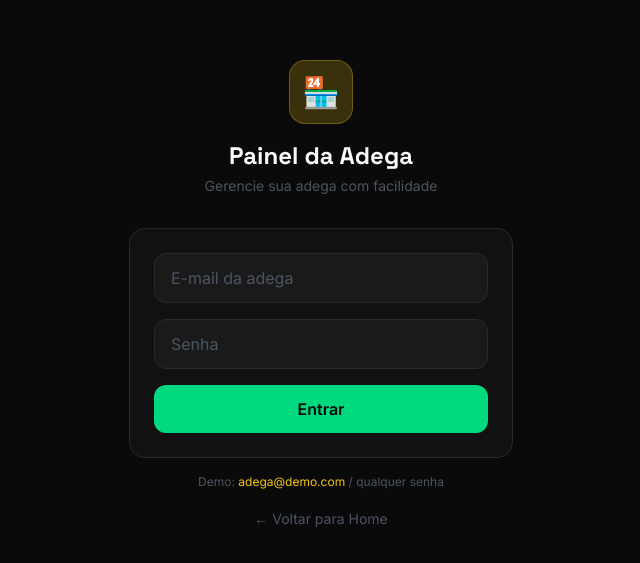
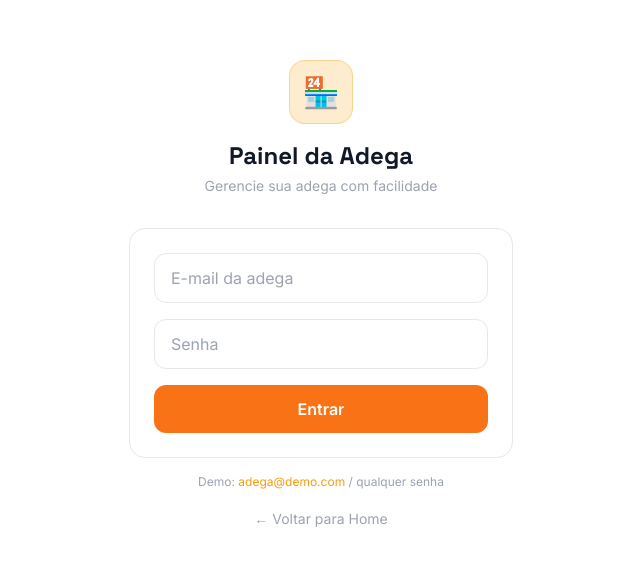
Before and after one commit to tradetatui/AdegaExpress-9bh2lr, a React (Vite) app: page /adega in a window 1280 px wide. Shown: the part 105-668 px from the top of the page, without its empty margins (319-959 px from the left). Built offline with nearby package versions, Linux system fonts and the light colour scheme.

Commit message:
Tema laranja e branco

```diff
--- a/src/components/features/CartDrawer.tsx
+++ b/src/components/features/CartDrawer.tsx
@@ -40,7 +40,7 @@ export default function CartDrawer({
       )}
 
       {/* Drawer */}
-      <div className={`fixed right-0 top-0 h-full w-full max-w-sm bg-surface-card border-l border-surface-border z-50
+      <div className={`fixed right-0 top-0 h-full w-full max-w-sm bg-white border-l border-surface-border z-50
         transform transition-transform duration-300 ease-out flex flex-col
         ${isOpen ? "translate-x-0" : "translate-x-full"}`}>
 
--- a/src/components/features/StoreCard.tsx
+++ b/src/components/features/StoreCard.tsx
@@ -20,7 +20,7 @@ export default function StoreCard({ store }: StoreCardProps) {
           className="w-full h-full object-cover group-hover:scale-105 transition-transform duration-500"
           loading="lazy"
         />
-        <div className="absolute inset-0 bg-gradient-to-t from-surface-card/90 to-transparent" />
+        <div className="absolute inset-0 bg-gradient-to-t from-black/60 to-transparent" />
 
         {/* Status badge */}
         <div className={`absolute top-3 left-3 tag border font-semibold text-xs
--- a/src/components/layout/Header.tsx
+++ b/src/components/layout/Header.tsx
@@ -26,7 +26,7 @@ export default function Header({ user, cartCount = 0, onCartClick, onLogout }: H
         {/* Logo */}
         <Link to="/" className="flex items-center gap-2 shrink-0">
           <div className="w-8 h-8 bg-brand-green rounded-lg flex items-center justify-center">
-            <span className="text-surface font-display font-bold text-sm">BJ</span>
+            <span className="text-white font-display font-bold text-sm">BJ</span>
           </div>
           <span className="font-display font-bold text-lg text-tx-primary hidden sm:block">
             Bebeu<span className="neon-text">Já</span>
--- a/src/index.css
+++ b/src/index.css
@@ -5,29 +5,29 @@
 @layer base {
   :root {
     --radius: 0.75rem;
-    --background: 0 0% 4%;
-    --foreground: 210 40% 98%;
-    --card: 0 0% 7%;
-    --card-foreground: 210 40% 98%;
-    --popover: 0 0% 7%;
-    --popover-foreground: 210 40% 98%;
-    --primary: 152 100% 43%;
-    --primary-foreground: 0 0% 4%;
-    --secondary: 0 0% 11%;
-    --secondary-foreground: 210 40% 98%;
-    --muted: 0 0% 11%;
-    --muted-foreground: 215 16% 57%;
-    --accent: 45 96% 53%;
-    --accent-foreground: 0 0% 4%;
+    --background: 0 0% 100%;
+    --foreground: 222 47% 11%;
+    --card: 0 0% 100%;
+    --card-foreground: 222 47% 11%;
+    --popover: 0 0% 100%;
+    --popover-foreground: 222 47% 11%;
+    --primary: 24 95% 53%;
+    --primary-foreground: 0 0% 100%;
+    --secondary: 210 14% 97%;
+    --secondary-foreground: 222 47% 11%;
+    --muted: 210 14% 97%;
+    --muted-foreground: 215 16% 47%;
+    --accent: 38 92% 50%;
+    --accent-foreground: 222 47% 11%;
     --destructive: 0 84% 60%;
     --destructive-foreground: 0 0% 98%;
-    --border: 0 0% 16%;
-    --input: 0 0% 16%;
-    --ring: 152 100% 43%;
+    --border: 214 32% 91%;
+    --input: 214 32% 91%;
+    --ring: 24 95% 53%;
   }
 
   * {
-    border-color: hsl(0 0% 16%);
+    border-color: hsl(214 32% 91%);
   }
 
   body {
@@ -40,26 +40,26 @@
     height: 4px;
   }
   ::-webkit-scrollbar-track {
-    background: #0a0a0a;
+    background: #f3f4f6;
   }
   ::-webkit-scrollbar-thumb {
-    background: #2a2a2a;
+    background: #d1d5db;
     border-radius: 2px;
   }
   ::-webkit-scrollbar-thumb:hover {
-    background: #00D97E;
+    background: #F97316;
   }
 }
 
 @layer components {
   .btn-primary {
-    @apply bg-brand-green text-surface font-semibold px-5 py-2.5 rounded-xl
+    @apply bg-brand-green text-white font-semibold px-5 py-2.5 rounded-xl
            hover:bg-brand-green-dim transition-all duration-200
            active:scale-95 focus:outline-none focus:ring-2 focus:ring-brand-green/40;
   }
   .btn-secondary {
     @apply bg-surface-elevated text-tx-primary font-medium px-5 py-2.5 rounded-xl
-           border border-surface-border hover:border-brand-green/40 hover:bg-surface-elevated
+           border border-surface-border hover:border-brand-green/40 hover:bg-white
            transition-all duration-200 active:scale-95;
   }
   .btn-danger {
@@ -73,7 +73,7 @@
     @apply bg-surface-elevated border border-surface-border rounded-2xl;
   }
   .input-field {
-    @apply bg-surface-elevated border border-surface-border text-tx-primary
+    @apply bg-white border border-surface-border text-tx-primary
            rounded-xl px-4 py-3 w-full placeholder:text-tx-muted
            focus:outline-none focus:border-brand-green/60 focus:ring-1 focus:ring-brand-green/30
            transition-all duration-200;
@@ -83,14 +83,14 @@
   }
   .neon-text {
     @apply text-brand-green;
-    text-shadow: 0 0 20px rgba(0, 217, 126, 0.4);
+    text-shadow: 0 0 20px rgba(249, 115, 22, 0.35);
   }
   .neon-border {
-    box-shadow: 0 0 0 1px rgba(0, 217, 126, 0.3), 0 0 20px rgba(0, 217, 126, 0.1);
+    box-shadow: 0 0 0 1px rgba(249, 115, 22, 0.3), 0 0 20px rgba(249, 115, 22, 0.1);
   }
   .glass-card {
-    background: rgba(17, 17, 17, 0.8);
+    background: rgba(255, 255, 255, 0.9);
     backdrop-filter: blur(12px);
-    @apply border border-surface-border rounded-2xl;
+    @apply border border-surface-border rounded-2xl shadow-sm;
   }
 }
--- a/src/pages/AuthPage.tsx
+++ b/src/pages/AuthPage.tsx
@@ -163,7 +163,7 @@ export default function AuthPage({ onLogin }: AuthPageProps) {
           {(["login", "register"] as const).map((t) => (
             <button key={t} onClick={() => setTab(t)}
               className={`flex-1 py-2.5 rounded-lg text-sm font-medium transition-all
-                ${tab === t ? "bg-brand-green text-surface shadow-sm" : "text-tx-muted hover:text-tx-primary"}`}>
+                ${tab === t ? "bg-brand-green text-white shadow-sm" : "text-tx-muted hover:text-tx-primary"}`}>
               {t === "login" ? "Entrar" : "Cadastrar"}
             </button>
           ))}
--- a/src/pages/OrderTrackingPage.tsx
+++ b/src/pages/OrderTrackingPage.tsx
@@ -85,7 +85,7 @@ export default function OrderTrackingPage() {
               return (
                 <div key={step.status} className="flex items-center gap-3">
                   <div className={`w-8 h-8 rounded-full flex items-center justify-center shrink-0 transition-all
-                    ${isDone ? "bg-brand-green text-surface" : "bg-surface-elevated text-tx-muted border border-surface-border"}
+                    ${isDone ? "bg-brand-green text-white" : "bg-surface-elevated text-tx-muted border border-surface-border"}
                     ${isCurrent ? "ring-2 ring-brand-green/40" : ""}`}>
                     <StepIcon className="w-4 h-4" />
                   </div>
--- a/src/pages/StorePage.tsx
+++ b/src/pages/StorePage.tsx
@@ -90,7 +90,7 @@ export default function StorePage({ cartItems, onAddToCart, onRemoveFromCart, on
       {/* Cover */}
       <div className="relative h-52 md:h-72 overflow-hidden">
         <img src={store.coverImage} alt={store.storeName} className="w-full h-full object-cover" />
-        <div className="absolute inset-0 bg-gradient-to-b from-surface/40 to-surface/90" />
+        <div className="absolute inset-0 bg-gradient-to-b from-black/30 to-black/80" />
 
         <button
           onClick={() => navigate(-1)}
@@ -162,7 +162,7 @@ export default function StorePage({ cartItems, onAddToCart, onRemoveFromCart, on
           <button
             onClick={() => setActiveCategory(null)}
             className={`shrink-0 px-4 py-2 rounded-xl text-sm font-medium border transition-all
-              ${!activeCategory ? "bg-brand-green text-surface border-brand-green" : "bg-surface-elevated text-tx-secondary border-surface-border hover:border-brand-green/40"}`}
+              ${!activeCategory ? "bg-brand-green text-white border-brand-green" : "bg-surface-elevated text-tx-secondary border-surface-border hover:border-brand-green/40"}`}
           >
             Todos
           </button>
@@ -173,7 +173,7 @@ export default function StorePage({ cartItems, onAddToCart, onRemoveFromCart, on
                 key={cat}
                 onClick={() => setActiveCategory(activeCategory === cat ? null : cat)}
                 className={`shrink-0 flex items-center gap-1.5 px-4 py-2 rounded-xl text-sm font-medium border transition-all
-                  ${activeCategory === cat ? "bg-brand-green text-surface border-brand-green" : "bg-surface-elevated text-tx-secondary border-surface-border hover:border-brand-green/40"}`}
+                  ${activeCategory === cat ? "bg-brand-green text-white border-brand-green" : "bg-surface-elevated text-tx-secondary border-surface-border hover:border-brand-green/40"}`}
               >
                 {meta?.emoji} {meta?.label ?? cat}
               </button>
--- a/tailwind.config.ts
+++ b/tailwind.config.ts
@@ -11,23 +11,25 @@ export default {
       },
       colors: {
         brand: {
-          green: "#00D97E",
-          "green-dim": "#00A861",
-          yellow: "#F5C518",
+          green: "#F97316",
+          "green-dim": "#EA6C0A",
+          yellow: "#F59E0B",
           red: "#EF4444",
           "red-dim": "#DC2626",
+          orange: "#F97316",
+          "orange-dim": "#EA6C0A",
         },
         surface: {
-          DEFAULT: "#0A0A0A",
-          card: "#111111",
-          elevated: "#1A1A1A",
-          border: "#2A2A2A",
-          "border-subtle": "#1E1E1E",
+          DEFAULT: "#FFFFFF",
+          card: "#FFFFFF",
+          elevated: "#F8F7F4",
+          border: "#E5E7EB",
+          "border-subtle": "#F3F4F6",
         },
         tx: {
-          primary: "#F9FAFB",
-          secondary: "#9CA3AF",
-          muted: "#4B5563",
+          primary: "#111827",
+          secondary: "#6B7280",
+          muted: "#9CA3AF",
         },
       },
       borderRadius: {
@@ -42,8 +44,8 @@ export default {
       },
       keyframes: {
         pulseGreen: {
-          "0%, 100%": { boxShadow: "0 0 0 0 rgba(0,217,126,0.4)" },
-          "50%": { boxShadow: "0 0 0 8px rgba(0,217,126,0)" },
+          "0%, 100%": { boxShadow: "0 0 0 0 rgba(249,115,22,0.4)" },
+          "50%": { boxShadow: "0 0 0 8px rgba(249,115,22,0)" },
         },
         slideUp: {
           from: { opacity: "0", transform: "translateY(10px)" },
```
Also changed, not shown: src/pages/AdminDashboard.tsx (+4 -4 lines), src/pages/LandingPage.tsx (+5 -5 lines), src/pages/StoreDashboard.tsx (+6 -6 lines).
